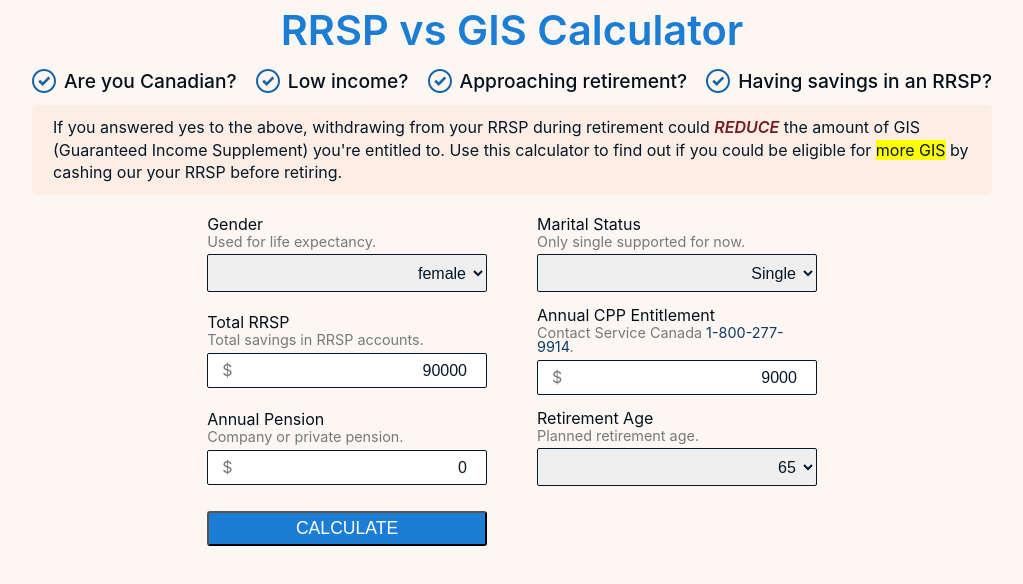
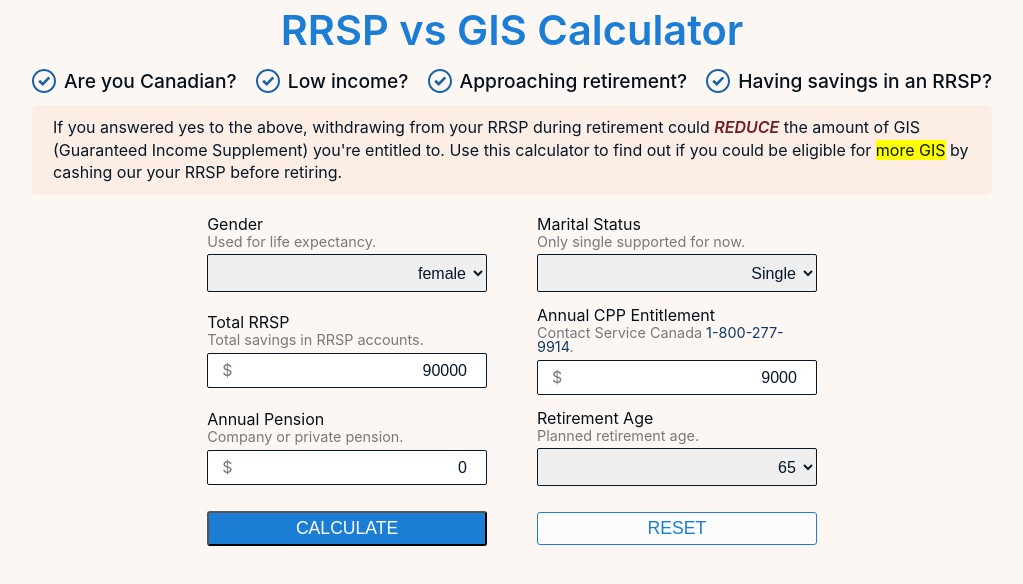
Before and after one commit to danielabar/can-rrsp-cashout, a React (Create React App) app: page / in a window 1280 px wide. Shown: the top 584 px of the page, without its empty margins (128-1151 px from the left). Built offline with nearby package versions, Linux system fonts and the light colour scheme.

Commit message:
[#12] add form reset button

```diff
--- a/src/App.js
+++ b/src/App.js
@@ -11,6 +11,10 @@ function App() {
   const runScenarios = input => {
     const scenarioResult = run(input);
     setScenarios(scenarioResult);
+  };
+
+  const onReset = () => {
+    setScenarios({});
   };
 
   function scenariosHelper() {
@@ -29,7 +33,7 @@ function App() {
   return (
     <div className="app">
       <Intro />
-      <DataEntry runScenarios={runScenarios} />
+      <DataEntry runScenarios={runScenarios} onReset={onReset} />
       {scenariosHelper()}
     </div>
   );
--- a/src/components/data-entry/data-entry.css
+++ b/src/components/data-entry/data-entry.css
@@ -73,6 +73,19 @@ select.data-entry--select {
   text-transform: uppercase;
 }
 
+/* TODO: extract common button styles */
+.data-entry--secondary {
+  border: 1px solid var(--brand);
+  border-radius: 3px;
+  background-color: var(--white);
+  color: var(--brand);
+  cursor: pointer;
+  font-size: 1.1rem;
+  margin-top: 10px;
+  padding: 5px 10px;
+  text-transform: uppercase;
+}
+
 .data-entry-submit:hover {
   background-color: var(--brand-darken-3);
 }
--- a/src/components/data-entry/data-entry.js
+++ b/src/components/data-entry/data-entry.js
@@ -38,6 +38,20 @@ class DataEntry extends Component {
     event.preventDefault();
     const { runScenarios } = this.props;
     runScenarios(this.state);
+  };
+
+  reset = event => {
+    event.preventDefault();
+    const { onReset } = this.props;
+    this.setState({
+      gender: config.DEFAULT_GENDER,
+      maritalStatus: config.DEFAULT_MARITAL_STATUS,
+      rrsp: config.DEFAULT_RRSP,
+      cpp: config.DEFAULT_ANNUAL_CPP,
+      pension: config.DEFAULT_ANNUAL_PENSION,
+      retirementAge: config.DEFAULT_RETIREMENT_AGE,
+    });
+    onReset();
   };
 
   render() {
@@ -167,6 +181,13 @@ class DataEntry extends Component {
           <button type="submit" className="data-entry-submit">
             Calculate
           </button>
+          <button
+            type="button"
+            onClick={this.reset}
+            className="data-entry--secondary"
+          >
+            Reset
+          </button>
         </form>
       </div>
     );
```
